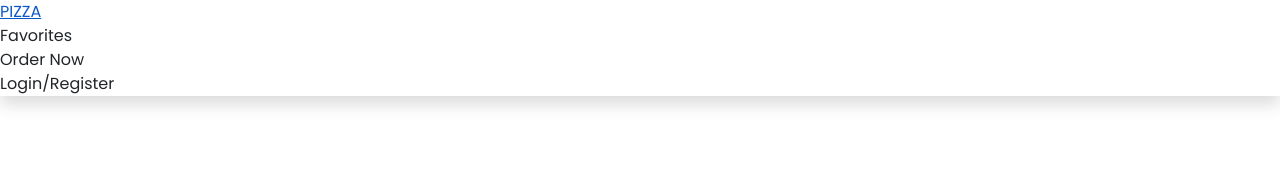
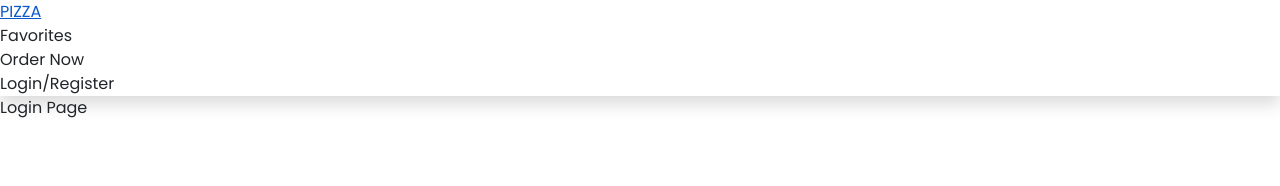
Before and after one commit to akabikas/pizza-react-app-v3, a React (Create React App) app: page /login in a window 1280 px wide. Shown: the top 186 px of the page. Built offline with nearby package versions, Linux system fonts and the light colour scheme.

Commit message:
Login page added, Routes Updated

```diff
--- a/src/App.js
+++ b/src/App.js
@@ -5,6 +5,7 @@
 import PizzaTable from "./views/Pizzatable";
 import Header from "./components/Header";
 import HomePage from "./views/HomePage";
+import Login from "./views/Login";
 
 function App() {
   return (
@@ -15,6 +16,8 @@
           <Route end path="/" element={<HomePage />} />
           <Route end path="/order" element={<OrderPage />} />
           <Route path="/favorites" element={<PizzaTable />} />
+          <Route path="/login" element={<Login />} />
+
         </Routes>
       </Router>
 
--- /dev/null
+++ b/src/views/Login.js
@@ -0,0 +1,11 @@
+import React from 'react'
+
+function Login() {
+  return (
+    <div>
+      Login Page
+    </div>
+  )
+}
+
+export default Login
```
